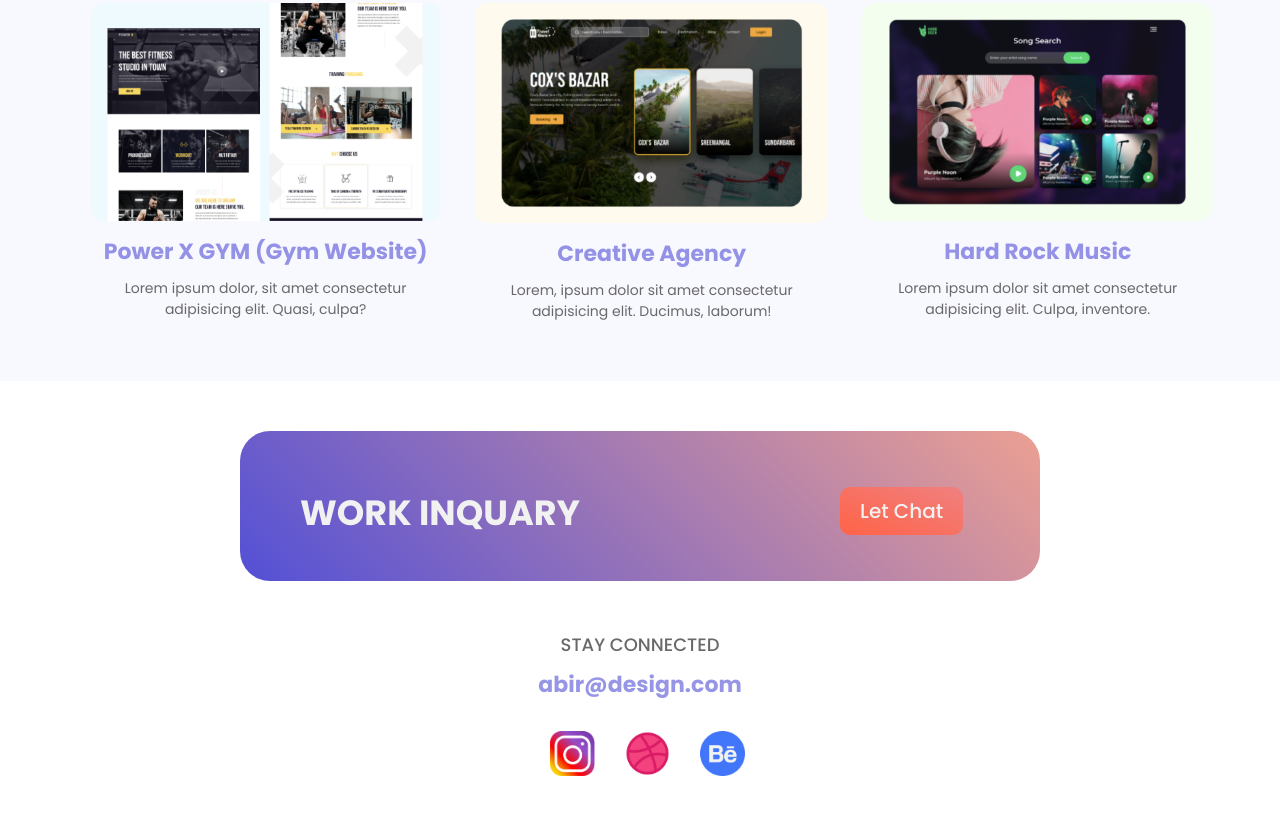
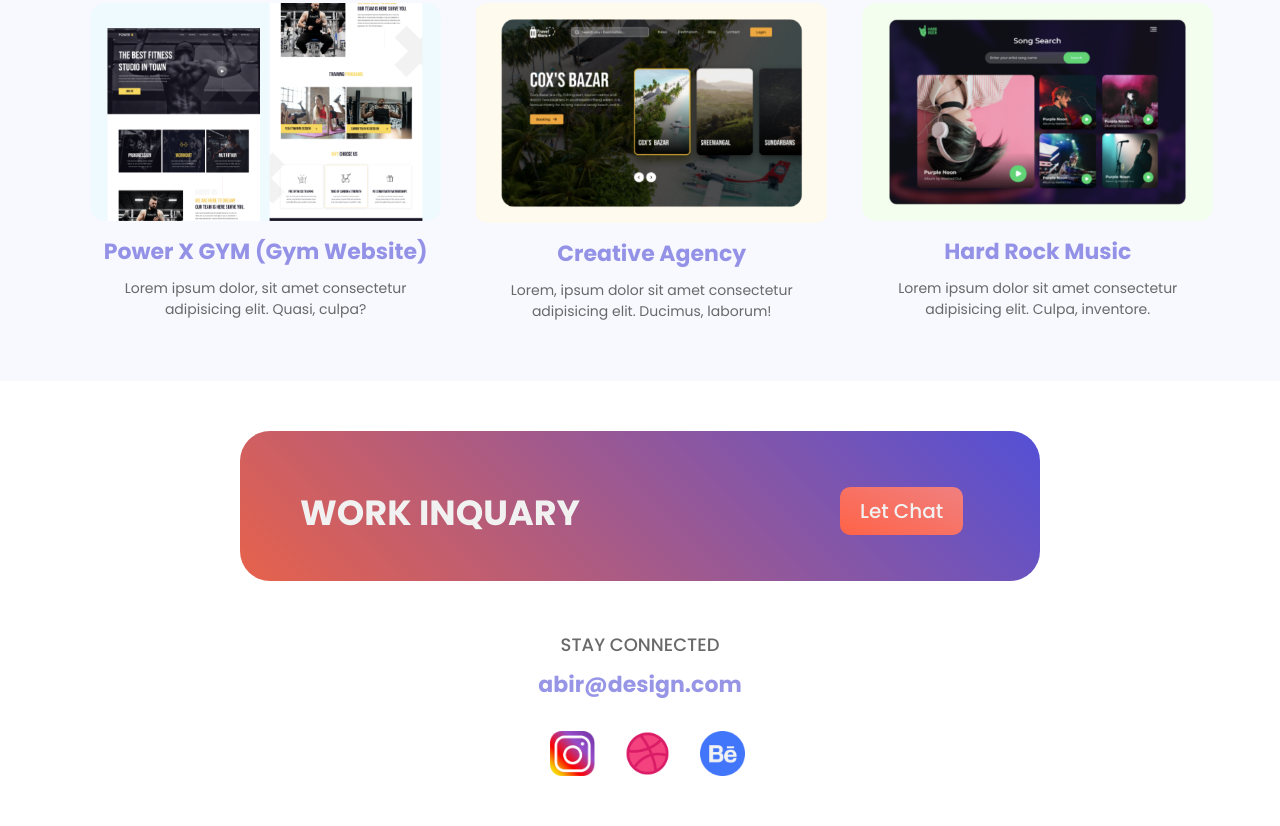
Before and after one commit to abirhasn07/Portfolio_Creator, a plain HTML site: page index.html in a window 1280 px wide. Shown: the part 1600-2426 px from the top of the page. Drawn offline with Linux system fonts and the light colour scheme.

Commit message:
last_update

```diff
--- a/style.css
+++ b/style.css
@@ -321,7 +321,7 @@ p {
     -moz-border-radius: 30px;
     -ms-border-radius: 30px;
     -o-border-radius: 30px;
-    background-image: linear-gradient(45deg, #5350D6, rgb(236, 160, 146));
+    background-image: linear-gradient(45deg,rgb(231, 98, 75),#5350D6 );
     margin: 0 auto;
     margin-top: 50px;
     margin-bottom: 50px;
```
